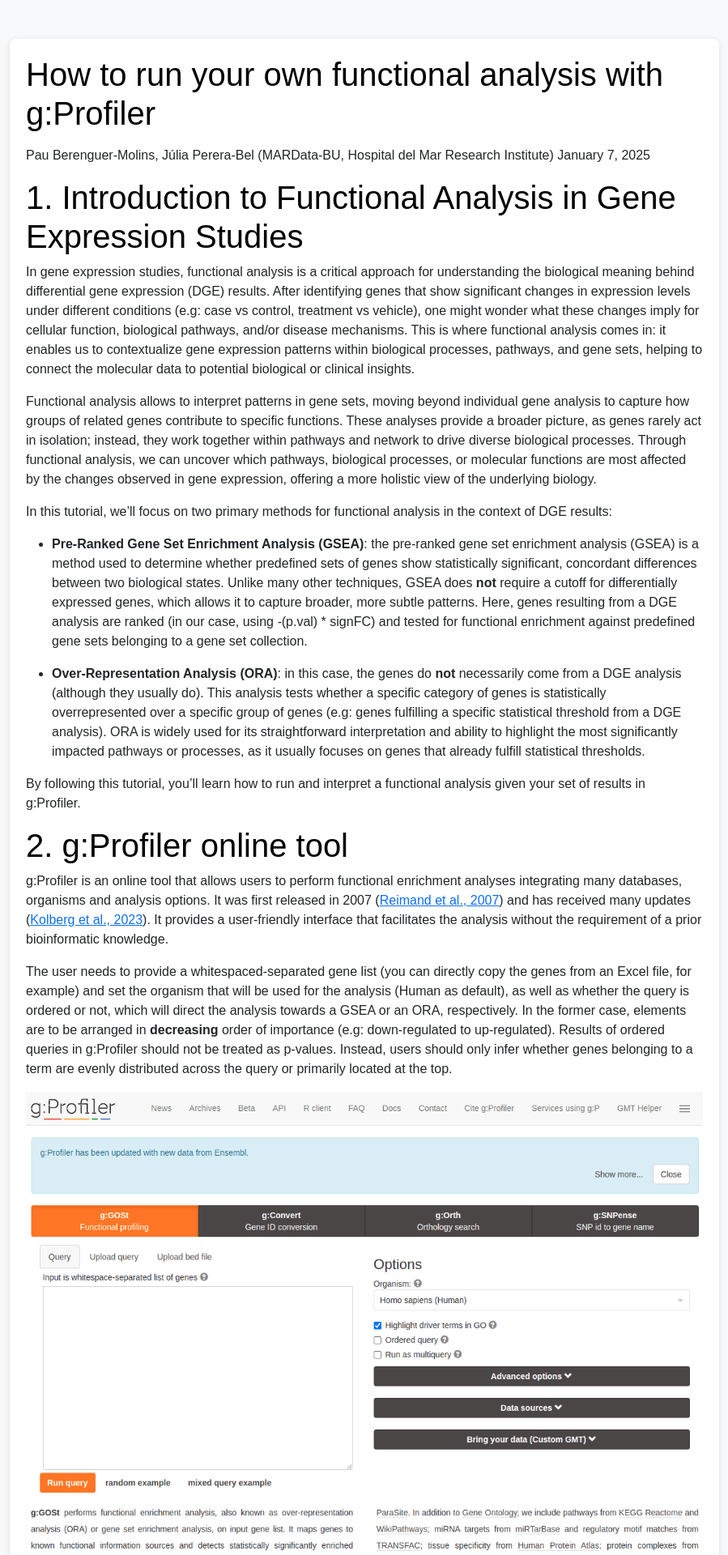
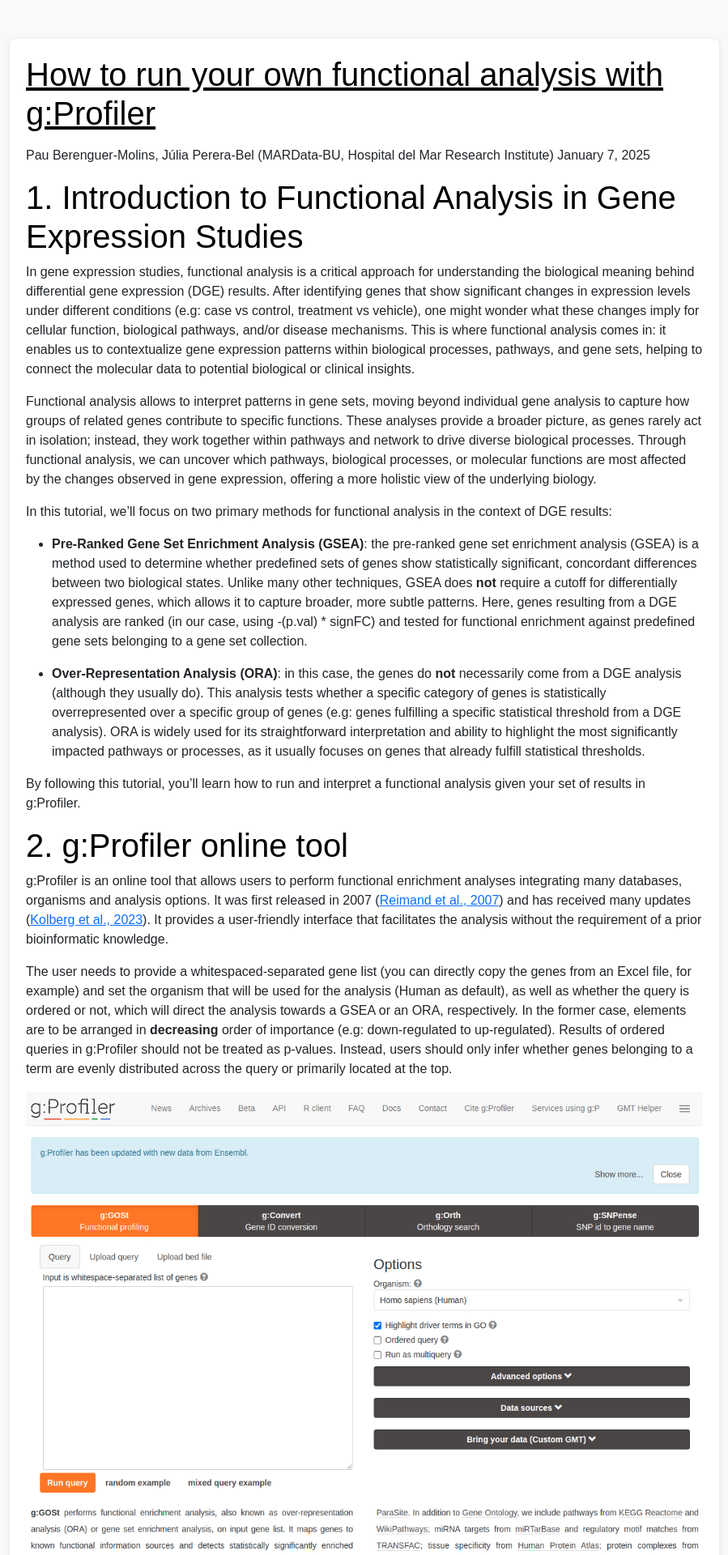
Before and after one commit to MARData-BU/Tutorials, a Jekyll site: the page built from functional_analysis_gprofiler_tutorial.md, in a window 1280 px wide. Shown: the top 1920 px of the page at 81% size, without its empty margins (190-1089 px from the left). Built offline with Jekyll 4.4.1, drawn with Linux system fonts in a browser that asks for light colours.

Commit message:
Modifying default_mod.html to include underlines in the titles

```diff
--- a/_layouts/default_mod.html
+++ b/_layouts/default_mod.html
@@ -29,6 +29,9 @@
       max-width: 100%;
       height: auto;
     }
+    .title-underline {
+      text-decoration: underline;
+    }
   </style>
 </head>
 <body>
```
